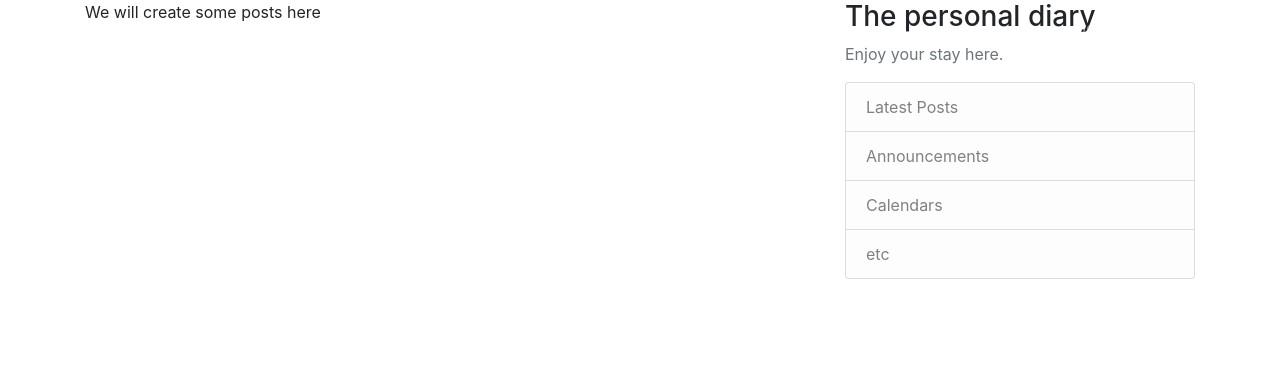
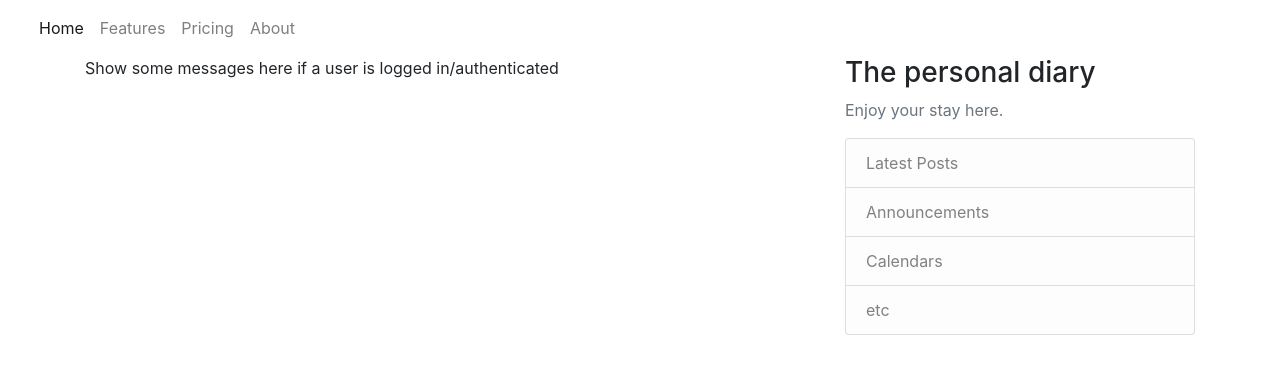
Before and after one commit to asbenjamin/diary, a Django app: page /home/ in a window 1280 px wide. Shown: the top 374 px of the page. Run offline with Django 4.2, Linux system fonts and the light colour scheme; some libraries are stand-ins or nearby versions.

Commit message:
added some html and fixes

```diff
--- a/diary/settings.py
+++ b/diary/settings.py
@@ -60,7 +60,7 @@ ROOT_URLCONF = 'diary.urls'
 TEMPLATES = [
     {
         'BACKEND': 'django.template.backends.django.DjangoTemplates',
-        'DIRS': [],
+        'DIRS': [BASE_DIR/'templates'],
         'APP_DIRS': True,
         'OPTIONS': {
             'context_processors': [
--- a/home/templates/home/home.html
+++ b/home/templates/home/home.html
@@ -1,74 +1 @@
-<!--We need to try using extends from the base template for this one-->
-<!DOCTYPE html>
-<html lang="en">
-<head>
-
-    <meta charset="utf-8">
-    <meta name="viewport" content="width=device-width, initial-scale=1, shrink-to-fit=no">
-
-    <!-- Bootstrap CSS -->
-    <link rel="stylesheet" href="https://stackpath.bootstrapcdn.com/bootstrap/4.5.2/css/bootstrap.min.css" integrity="sha384-JcKb8q3iqJ61gNV9KGb8thSsNjpSL0n8PARn9HuZOnIxN0hoP+VmmDGMN5t9UJ0Z" crossorigin="anonymous">
-
-    {% load static %}
-    <link rel="stylesheet", type="text/css" href="{% static 'css/styles.css' %}">
-
-</head>
-<body>
-    <header class="site-header">
-        <nav class="navbar navbar-expand-md navbar-dark bg-steel fixed-top">
-          <div class="container">
-            <a class="navbar-brand mr-4" href="/">Kikoni Blog</a>
-            <button class="navbar-toggler" type="button" data-toggle="collapse" data-target="#navbarToggle" aria-controls="navbarToggle" aria-expanded="false" aria-label="Toggle navigation">
-              <span class="navbar-toggler-icon"></span>
-            </button>
-            <div class="collapse navbar-collapse" id="navbarToggle">
-              <div class="navbar-nav mr-auto">
-                <a class="nav-item nav-link" href="">Home</a>
-                <a class="nav-item nav-link" href="">About</a>
-              </div>
-              <!-- Navbar Right Side -->
-              <div class="navbar-nav">
-                <!-- {% if current_user.is_authenticated %}links that apperat when a user is logged in/authenticated-->
-                  <a class="nav-item nav-link" href="">New Post</a>
-                  <a class="nav-item nav-link" href="">Account</a>
-                  <a class="nav-item nav-link" href="">Logout</a>
-                <!--{% else %}-->
-                  <a class="nav-item nav-link" href="">Login</a>
-                  <a class="nav-item nav-link" href="">Register</a>
-                <!--{% endif %}-->
-              </div>
-            </div>
-          </div>
-        </nav>
-      </header>
-
-    <main role="main" class="container">
-        <div class="row">
-                <div class="col-md-8">
-                    <p> We will create some posts here </p>
-                </div>
-
-              <div class="col-md-4">
-                <div class="content-section">
-                    <h3>The personal diary</h3>
-                    <p class='text-muted'>Enjoy your stay here.
-                    <ul class="list-group">
-                        <li class="list-group-item list-group-item-light">Latest Posts</li>
-                        <li class="list-group-item list-group-item-light">Announcements</li>
-                        <li class="list-group-item list-group-item-light">Calendars</li>
-                        <li class="list-group-item list-group-item-light">etc</li>
-                    </ul>
-                    </p>
-                </div>
-              </div>
-        </div>
-    </main>
-
-
-    <!-- Optional JavaScript -->
-    <!-- jQuery first, then Popper.js, then Bootstrap JS -->
-    <script src="https://code.jquery.com/jquery-3.5.1.slim.min.js" integrity="sha384-DfXdz2htPH0lsSSs5nCTpuj/zy4C+OGpamoFVy38MVBnE+IbbVYUew+OrCXaRkfj" crossorigin="anonymous"></script>
-    <script src="https://cdn.jsdelivr.net/npm/popper.js@1.16.1/dist/umd/popper.min.js" integrity="sha384-9/reFTGAW83EW2RDu2S0VKaIzap3H66lZH81PoYlFhbGU+6BZp6G7niu735Sk7lN" crossorigin="anonymous"></script>
-    <script src="https://stackpath.bootstrapcdn.com/bootstrap/4.5.2/js/bootstrap.min.js" integrity="sha384-B4gt1jrGC7Jh4AgTPSdUtOBvfO8shuf57BaghqFfPlYxofvL8/KUEfYiJOMMV+rV" crossorigin="anonymous"></script>
-</body>
-</html>
+{% extends "layout.html" %}
--- a/home/views.py
+++ b/home/views.py
@@ -7,4 +7,14 @@ def HomeView(request):
 
     # render function takes argument  - request
     # and return HTML as response
-    return render(request, "home/home.html")
+
+    # Number of visits to this view, as counted in the session variable.
+    num_visits = request.session.get('num_visits', 0)
+    request.session['num_visits'] = num_visits + 1
+
+    context = {
+
+        'num_visits': num_visits,
+    }
+
+    return render(request, "home/home.html", context=context)
--- a/templates/layout.html
+++ b/templates/layout.html
@@ -13,47 +13,67 @@
 
 </head>
 <body>
-    <header class="site-header">
-        <nav class="navbar navbar-expand-md navbar-dark bg-steel fixed-top">
-          <div class="container">
-            <a class="navbar-brand mr-4" href="/">Kikoni Blog</a>
-            <button class="navbar-toggler" type="button" data-toggle="collapse" data-target="#navbarToggle" aria-controls="navbarToggle" aria-expanded="false" aria-label="Toggle navigation">
-              <span class="navbar-toggler-icon"></span>
-            </button>
-            <div class="collapse navbar-collapse" id="navbarToggle">
-              <div class="navbar-nav mr-auto">
-                <a class="nav-item nav-link" href="">Home</a>
-                <a class="nav-item nav-link" href="">About</a>
-              </div>
-              <!-- Navbar Right Side -->
-              <div class="navbar-nav">
-                <!-- {% if current_user.is_authenticated %}links that apperat when a user is logged in/authenticated-->
-                  <a class="nav-item nav-link" href="">New Post</a>
-                  <a class="nav-item nav-link" href="">Account</a>
-                  <a class="nav-item nav-link" href="">Logout</a>
-                <!--{% else %}-->
-                  <a class="nav-item nav-link" href="">Login</a>
-                  <a class="nav-item nav-link" href="">Register</a>
-                <!--{% endif %}-->
-              </div>
-            </div>
-          </div>
-        </nav>
-      </header>
+  <header>
+    <!-- Intro settings -->
+    <style>
+      /* Default height for small devices */
+      #intro-example {
+        height: 400px;
+      }
+
+      /* Height for devices larger than 992px */
+      @media (min-width: 992px) {
+        #intro-example {
+          height: 600px;
+        }
+      }
+    </style>
+
+    <!-- Navbar -->
+    <nav class="navbar navbar-expand-lg navbar-light bg-white">
+      <div class="container-fluid">
+        <button
+          class="navbar-toggler"
+          type="button"
+          data-mdb-toggle="collapse"
+          data-mdb-target="#navbarExample01"
+          aria-controls="navbarExample01"
+          aria-expanded="false"
+          aria-label="Toggle navigation"
+        >
+          <i class="fas fa-bars"></i>
+        </button>
+        <div class="collapse navbar-collapse" id="navbarExample01">
+          <ul class="navbar-nav me-auto mb-2 mb-lg-0">
+            <li class="nav-item active">
+              <a class="nav-link" aria-current="page" href="#">Home</a>
+            </li>
+            <li class="nav-item">
+              <a class="nav-link" href="#">Features</a>
+            </li>
+            <li class="nav-item">
+              <a class="nav-link" href="#">Pricing</a>
+            </li>
+            <li class="nav-item">
+              <a class="nav-link" href="#">About</a>
+            </li>
+          </ul>
+        </div>
+      </div>
+    </nav>
+    <!-- Navbar -->
+
+  </header>
 
     <main role="main" class="container">
         <div class="row">
+
                 <div class="col-md-8">
-                    <!--{% with messages = get_flashed_messages (with_categories=true) %}
-                        {% if messages %}
-                        {% for category, message in messages %}
-                            <div class="alert alert-{{ category }}">
-                            {{message}}
-                            </div>
-                        {% endfor %}
-                        {% endif %}
-                    {% endwith%}
-                    {% block content %}{% endblock %}-->
+                    {% block content %}
+
+                    <p>Show some messages here if a user is logged in/authenticated</p>
+
+                    {% endblock %}
                 </div>
 
               <div class="col-md-4">
```
Also changed, not shown: db.sqlite3.
